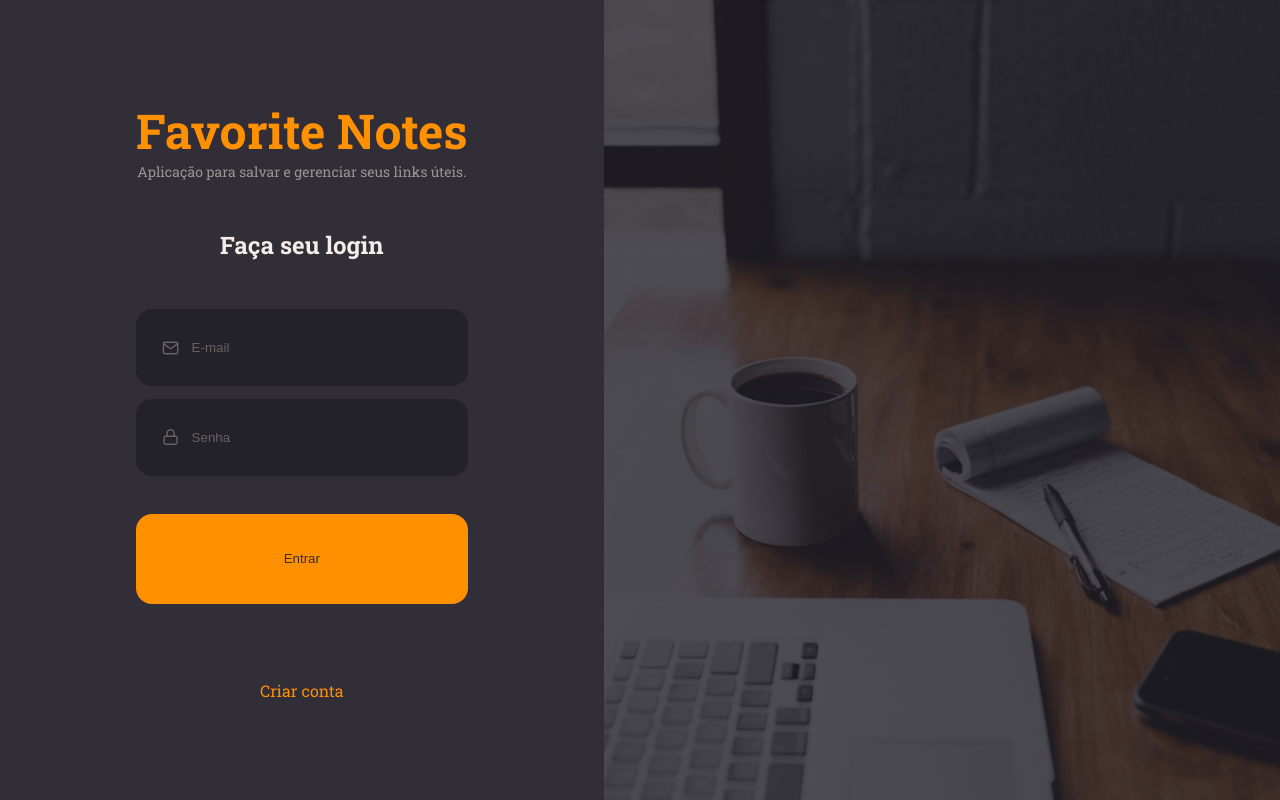
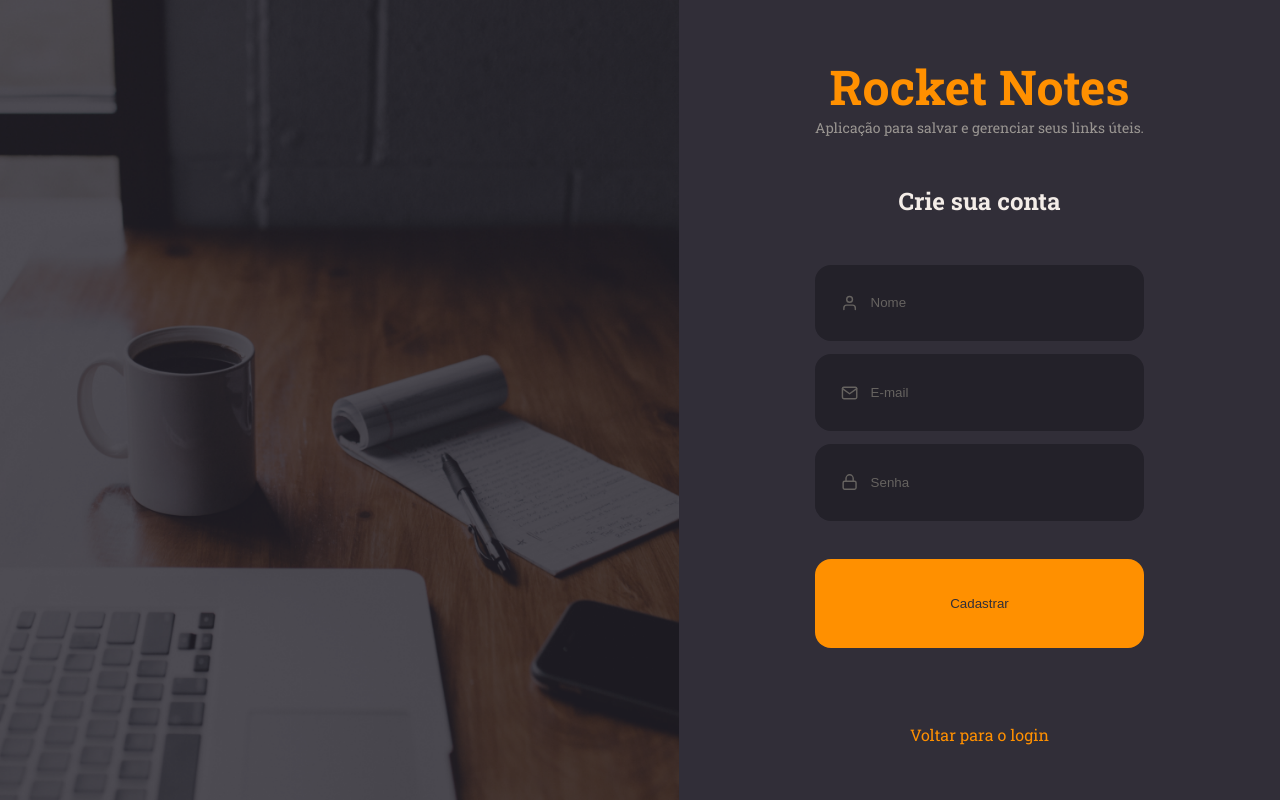
Before and after one commit to kennedysferreira/projetoFavoriteNotes, a React (Vite) app in the folder frontend/: page / in a window 1280 px wide. Built offline with nearby package versions, Linux system fonts and the light colour scheme.

Commit message:
SignUp page

```diff
--- a/frontend/src/main.tsx
+++ b/frontend/src/main.tsx
@@ -1,6 +1,6 @@
 import React from "react";
 import ReactDOM from "react-dom/client";
-import { SignIn } from "./pages/SignIn";
+import { SignUp } from "./pages/SignUp";
 import { ThemeProvider } from "styled-components";
 import GlobalStyles from "./styles/global";
 import theme from "./styles/theme";
@@ -9,7 +9,7 @@
   <React.StrictMode>
     <ThemeProvider theme={theme}>
       <GlobalStyles/>
-      <SignIn />
+      <SignUp />
     </ThemeProvider>
 
   </React.StrictMode>
--- /dev/null
+++ b/frontend/src/pages/SignUp/index.tsx
@@ -0,0 +1,45 @@
+import { FiMail, FiLock, FiUser } from 'react-icons/fi'
+
+
+import { Input } from '../../components/input'
+import { Button } from '../../components/button'
+
+import { Container, Form, Background } from './style'
+
+export function SignUp() {
+  return (
+    <Container>
+      <Background />
+
+      <Form>
+        <h1>Rocket Notes</h1>
+        <p>Aplicação para salvar e gerenciar seus links úteis.</p>
+
+        <h2>Crie sua conta</h2>
+
+        <Input
+          placeholder="Nome"
+          type="text"
+          icon={FiUser}
+        />
+
+        <Input
+          placeholder="E-mail"
+          type="text"
+          icon={FiMail}
+        />
+
+        <Input
+          placeholder="Senha"
+          type="password"
+          icon={FiLock}
+        />
+
+        <Button title="Cadastrar" />
+
+        <a href='#'>Voltar para o login</a>
+      </Form>
+
+    </Container>
+  )
+}
--- /dev/null
+++ b/frontend/src/pages/SignUp/style.tsx
@@ -0,0 +1,46 @@
+import styled from 'styled-components'
+import backgroundImg from '../../assets/backgroundImg.png'
+
+export const Container = styled.div`
+  height: 100vh;
+
+  display: flex;
+  align-items: stretch;
+`
+
+export const Form = styled.form`
+  padding: 0 136px;
+
+  display: flex;
+  flex-direction: column;
+  justify-content: center;
+  align-items: center;
+
+  text-align: center;
+
+  > h1 {
+    font-size: 48px;
+    color: ${({ theme }) => theme.COLORS.ORANGE};
+  }
+
+  > h2 {
+    font-size: 24px;
+    margin: 48px 0;
+  }
+
+  > p {
+    font-size: 14px;
+    color: ${({ theme }) => theme.COLORS.GRAY_100};
+  }
+
+  > a {
+    margin-top: 76px;
+    color: ${({ theme }) => theme.COLORS.ORANGE};
+  }
+`
+
+export const Background = styled.div`
+  flex: 1;
+  background: url(${backgroundImg}) no-repeat center center;
+  background-size: cover;
+`
```
